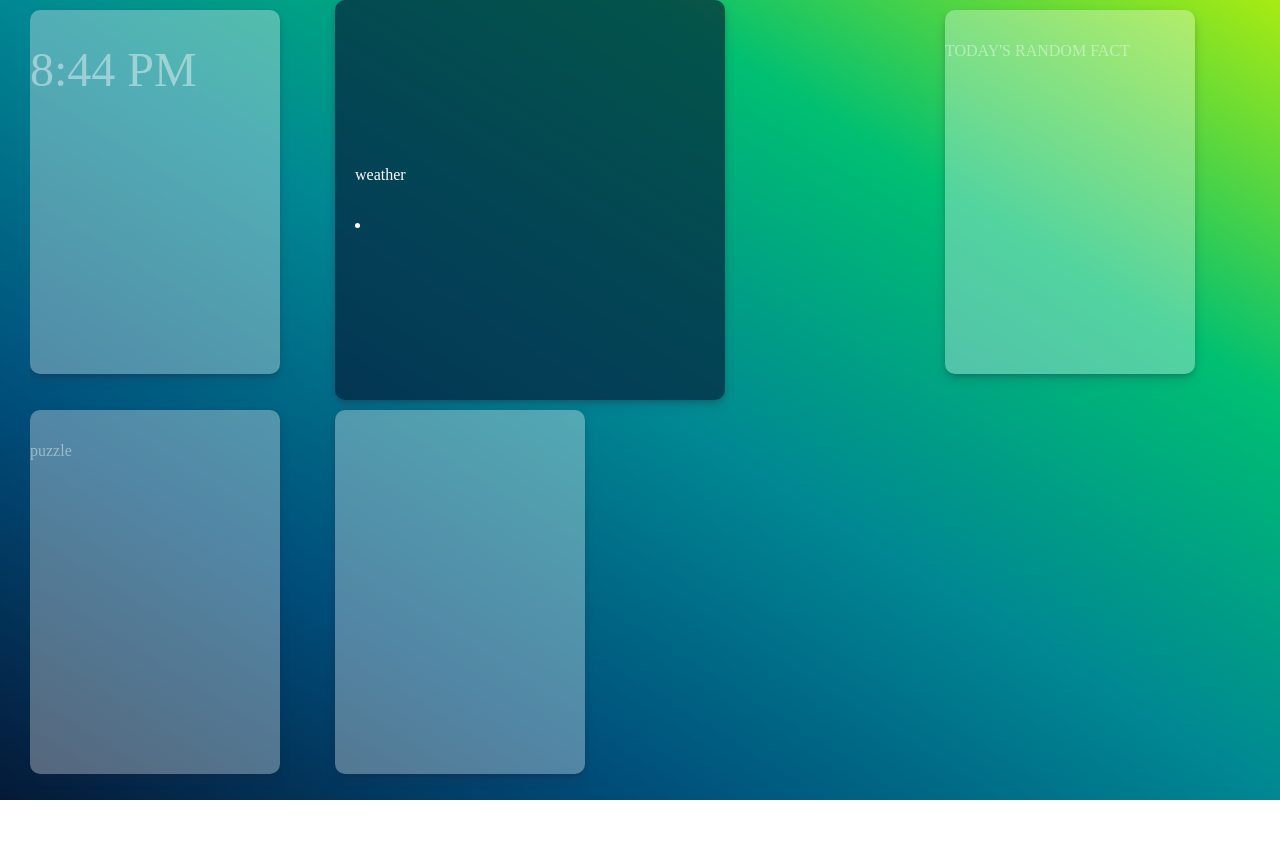
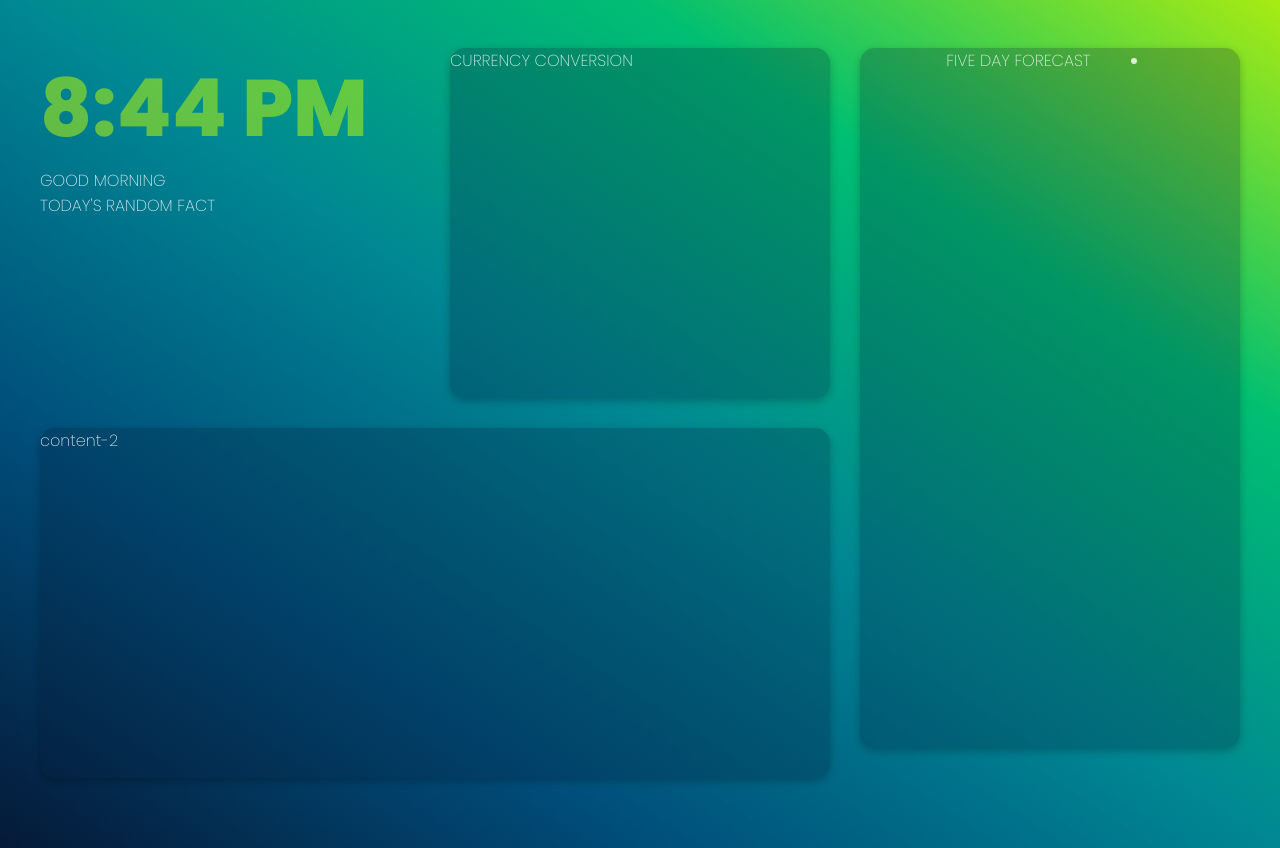
Before and after one commit to R-LaRoi/Dash-Ext, a plain HTML site: page index.html in a window 1280 px wide. Before the commit the page ends 800 px from the top, so only its background shows below. Drawn offline with Linux system fonts and the light colour scheme; no server answers; a web font is replaced by a local one.

Commit message:
CSS Adjustments

```diff
--- a/index.html
+++ b/index.html
@@ -4,29 +4,51 @@
     <meta charset="UTF-8" />
     <meta http-equiv="X-UA-Compatible" content="IE=edge" />
     <meta name="viewport" content="width=device-width, initial-scale=1.0" />
+
+    <link rel="preconnect" href="https://fonts.googleapis.com" />
+    <link rel="preconnect" href="https://fonts.gstatic.com" crossorigin />
+    <link
+      href="https://fonts.googleapis.com/css2?family=Chonburi&family=Major+Mono+Display&family=Poppins:wght@100;200;400;800&family=Vina+Sans&family=Ysabeau:wght@1;400&display=swap"
+      rel="stylesheet"
+    />
+
     <link rel="stylesheet" href="style.css" />
+
     <title>Dash-Ext</title>
   </head>
   <body>
     <div class="container">
-      <div class="card time">
-        <div id="show-time">time</div>
-      </div>
-      <div class="weather" id="weather">
-        weather
+      <section class="sec-three">
+        <div class="card weather" id="weather">
+          FIVE DAY FORECAST
           <ul id="daily"></ul>
           <li id="five"></li>
         </div>
+      </section>
 
-      <div class="card fact">
+      <section class="sec-one">
+        <div class="time">
+          <div id="show-time">time</div>
+          <section class="sec-two">
+            <div>GOOD MORNING</div>
+            <div class="fact">
               TODAY'S RANDOM FACT
-
               <div id="fact"></div>
             </div>
-      <div class="card puzzle">puzzle</div>
+          </section>
+        </div>
+      </section>
+
+      <section class="sec-four">
         <div class="card currency">
+          CURRENCY CONVERSION
           <ul id="currency"></ul>
+        </div>
+      </section>
 
+      <section class="content-two">
+        <div>content-2</div>
+      </section>
     </div>
   </body>
   <script src="index.js"></script>
--- a/index.js
+++ b/index.js
@@ -6,6 +6,7 @@ function currentTime() {
   let clock = getTime.toLocaleTimeString("en-us", { timeStyle: "short" });
   document.getElementById("show-time").innerText = clock;
 }
+
 setInterval(currentTime, 1000);
 currentTime();
 
@@ -18,8 +19,8 @@ navigator.geolocation.getCurrentPosition((position) => {
   )
     .then((response) => response.json())
     .then((data) => {
-      // console.log(data);
-      // console.log(data.daily[0].weather[0].main);
+      console.log(data);
+      console.log(data.daily[0].weather[0].main);
       // console.log(data.current.temp);
       // console.log(data.current.weather[0].description);
 
--- a/style.css
+++ b/style.css
@@ -1,5 +1,11 @@
 body{
   margin: 0;
+color: #ffffffcd;
+
+/*
+background-image: radial-gradient(circle 972.6px at 10% 20%, rgba(243, 0, 75, 1) 0%, rgba(255, 93, 75, 1) 90%);
+ */
+
     background: linear-gradient(to right top, #051937, #004d7a, #008793, #00bf72, #a8eb12);
 height: 100vh;
 }
@@ -8,52 +14,75 @@ height: 100vh;
 .container{
 height: 100vh;
 display: grid;
-grid-template-columns: 1fr 2fr 1fr;
-margin: 0px 30px;
-overflow-y: hidden;
+grid-template-columns: 1fr 1fr 1fr;
+grid-template-rows: 350px;
+grid-template-areas: "main content weather"
+" content2 content2 weather"
+;
+gap: 30px;
+
+font-family: 'Poppins', sans-serif;
+font-weight: 200;
+margin-top: 3rem;
+padding: 0px 40px;
+
+}
+
+#show-time{
+font-weight: 800;
+font-size: 5rem;
+color: #a6eb1298;
+
+/* color: #0519378d; */
+
+}
+.weather{
+grid-area: weather;
+  display: flex;
+  justify-content: center;
+height: 700px;
+
+}
+
+
+
+ul{ list-style: none;
+
 }
 
 
 .card{
-margin: 10px 0px;
-padding: 2rem 0px;
-height: 300px;
-width: 250px;
-background-color: #ffffff52;
-color: rgba(255, 255, 255, 0.431);
- box-shadow: rgba(50, 50, 93, 0.25) 0px 6px 12px -2px, rgba(0, 0, 0, 0.3) 0px 3px 7px -3px;;
-border-radius: 10px;
+
+  background: #0519373f;
+  border-radius: 15px;
+  box-shadow: rgba(0, 0, 0, 0.24) 0px 3px 8px;
+
 }
 
-.time{
-
-  font-size: 3rem;
+.sec-four{
+grid-area: content;
 }
 
-.weather{
+.sec-one{
+  grid-area: main;
 
-width: 350px;
-font: 400;
-color: white;
-background-color: #051937a5;
-box-shadow: rgba(50, 50, 93, 0.25) 0px 6px 12px -2px, rgba(0, 0, 0, 0.3) 0px 3px 7px -3px;
-  ;
-  border-radius: 10px;
-  display: flex;
-  flex-direction: column;
-  justify-content: center;
-padding: 20px;
+
+}
+.sec-three{
+
+  text-align: center;
 }
 
-.day{
+.content-two{
 
-  display: flex;
-flex-direction: row;
-justify-content: center;
-gap: 10px;
-border-bottom: .1px solid rgba(255, 255, 255, 0.783);
-padding: 10px;
+  grid-area: content2;
+  height: 350px;
+  background: #0519373f;
+    border-radius: 15px;
+    box-shadow: rgba(0, 0, 0, 0.24) 0px 3px 8px;
 }
 
+.currency{
 
-ul{ list-style: none;}
+  height: 350px;
+}
```
Also changed, not shown: colors.png (added). Lines whose indentation alone changed are shown as unchanged.
